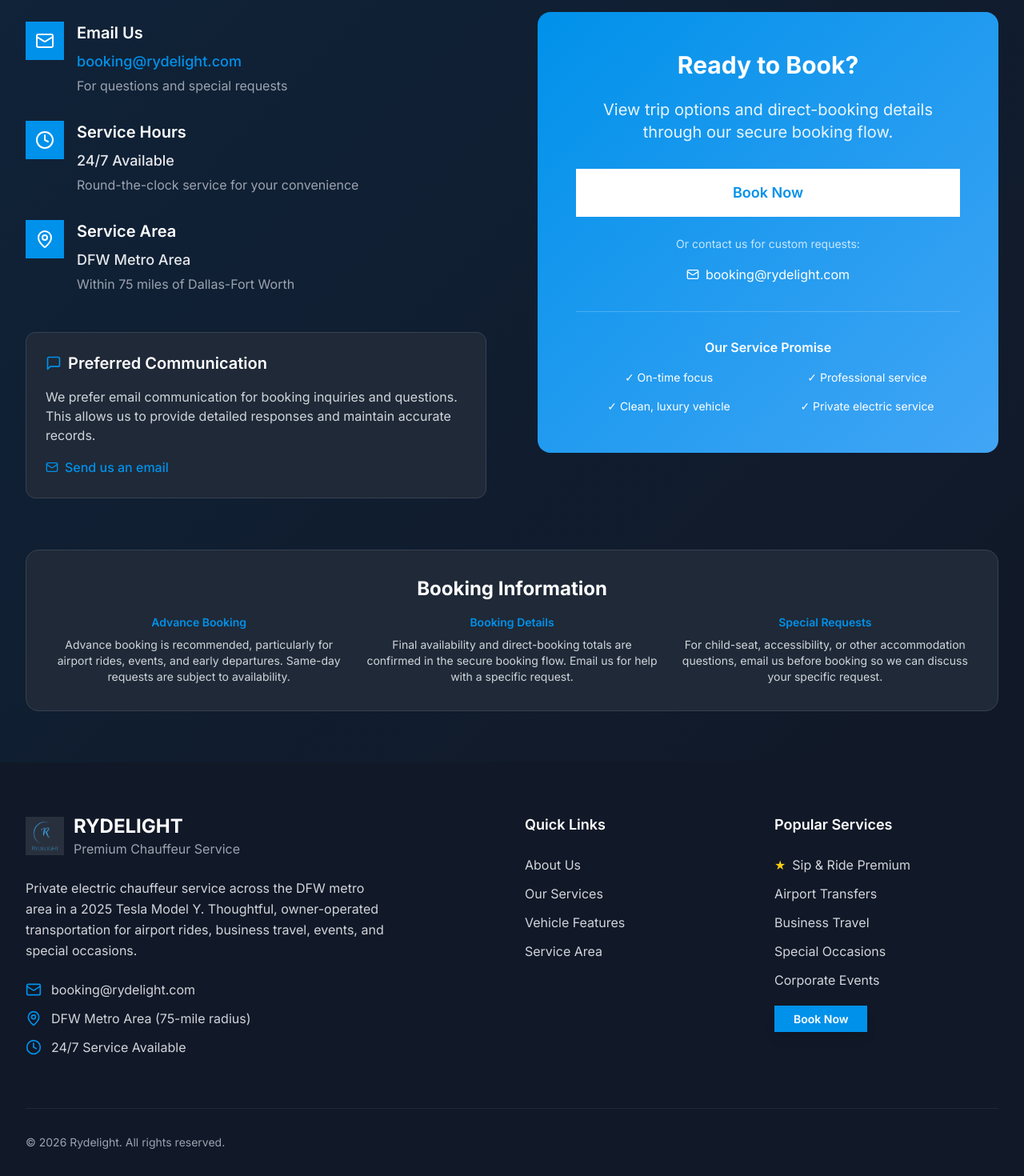
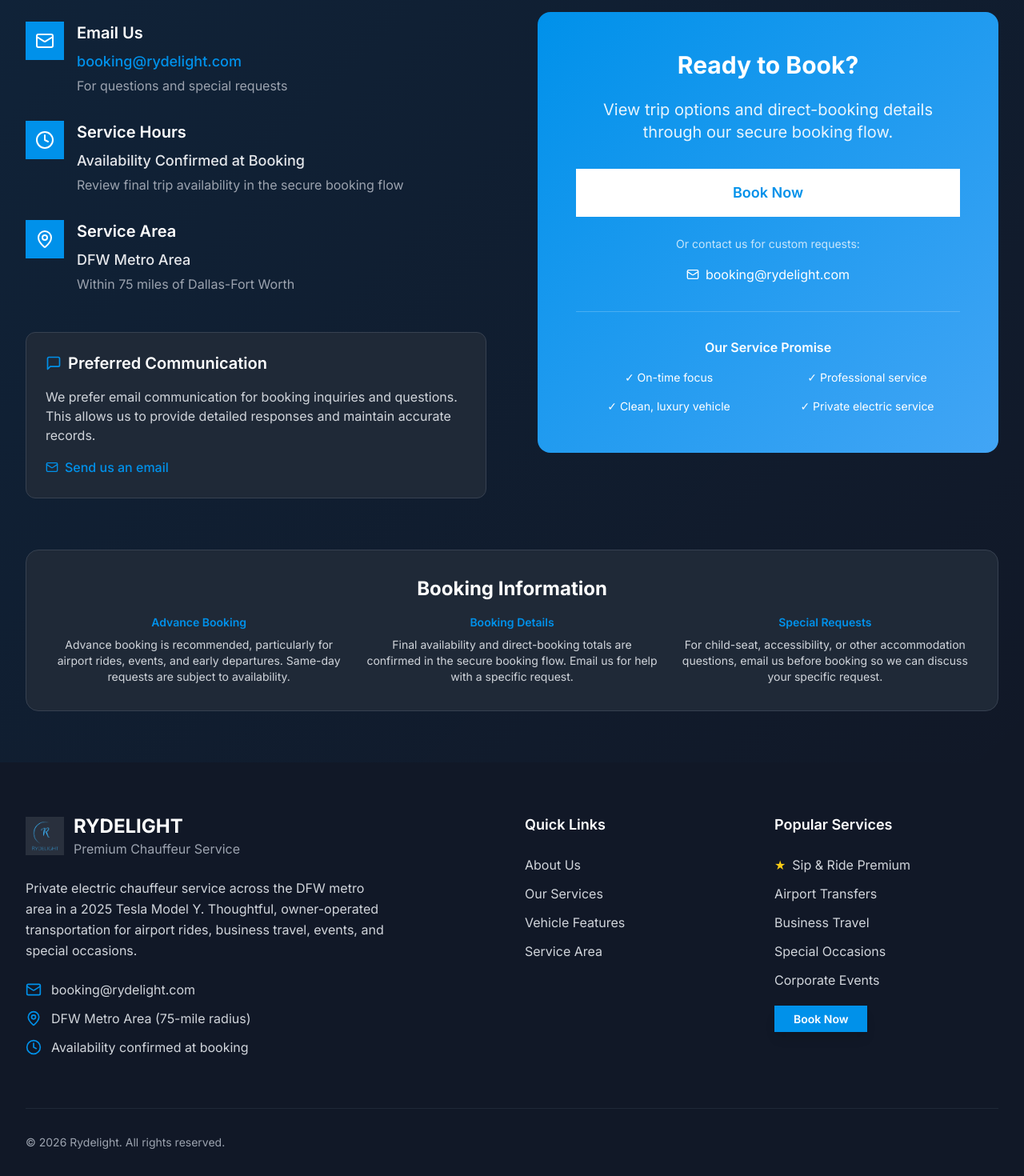
Before and after one commit to Rydelight/rydelightwebsite, a Next.js app: page / in a window 1280 px wide. Shown: the part 8922-10392 px from the top of the page at 80% size. Built offline with nearby package versions, Linux system fonts and the light colour scheme.

Commit message:
Clarify availability confirmation

```diff
--- a/components/contact.tsx
+++ b/components/contact.tsx
@@ -22,8 +22,8 @@ export default function Contact() {
     {
       icon: Clock,
       title: 'Service Hours',
-      details: '24/7 Available',
-      description: 'Round-the-clock service for your convenience',
+      details: 'Availability Confirmed at Booking',
+      description: 'Review final trip availability in the secure booking flow',
     },
     {
       icon: MapPin,
--- a/components/footer.tsx
+++ b/components/footer.tsx
@@ -62,7 +62,7 @@ export default function Footer() {
               </div>
               <div className="flex items-center space-x-3">
                 <Clock className="w-5 h-5 text-[#0091ea]" />
-                <span className="text-gray-300">24/7 Service Available</span>
+                <span className="text-gray-300">Availability confirmed at booking</span>
               </div>
             </div>
           </div>
```
